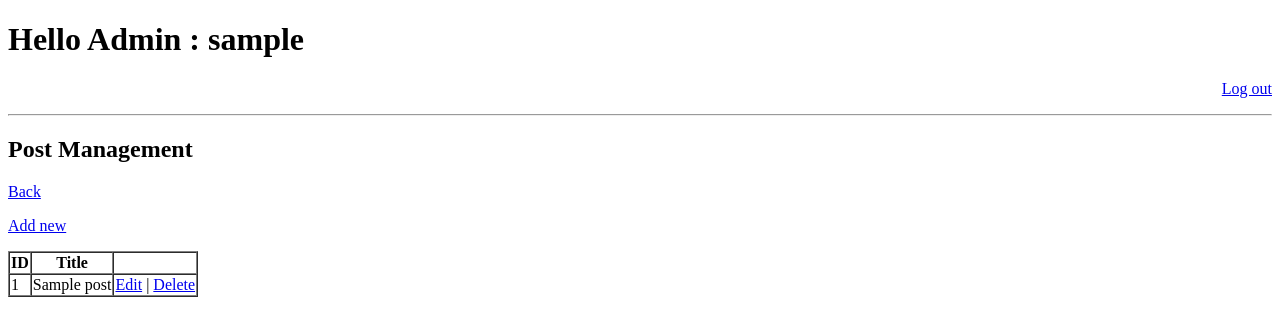
After one commit to namluu/php-pure, a PHP site: page /backend/post in a window 1280 px wide. The commit adds this page. Shown: the top 336 px of the page. Run offline with PHP 8.4, Linux system fonts and the light colour scheme; the visitor is signed in with stand-in values (Sample User, id 1); tables that the repository leaves empty hold one stand-in row (values such as "Sample post").

Commit message:
update admin post

```diff
--- a/controllers/backend.php
+++ b/controllers/backend.php
@@ -1,87 +1,6 @@
 <?php
 session_start();
 
-function backend_page()
-{
-    check_authentication();
-    require 'templates/backend/dashboard.php';
-}
-
-function check_authentication()
-{
-    if (!isset($_SESSION['username'])) {
-        header("Location: /backend/login");
-    }
-}
-
-function login_page()
-{
-    if (isset($_POST['username'])) {
-        $pwd_hashed = get_pwd_from_db($_POST['username']);
-        if (password_verify($_POST['password'], $pwd_hashed)) {
-            $_SESSION['username'] = $_POST['username'];
-            header("Location: /backend");
-        }
-    }
-
-    require 'templates/backend/login.php';
-}
-
-function logout_action(): void
-{
-    session_destroy();
-    header("Location: /backend/login");
-}
-
-function category_page(): void
-{
-    check_authentication();
-    $categories = get_categories();
-    require 'templates/backend/category.php';
-}
-
-function category_new(): void
-{
-    check_authentication();
-
-    if (isset($_POST['title'])) {
-        $data = [
-            'title' => $_POST['title'],
-            'content' => $_POST['content'],
-        ];
-        if (save_category($data)) {
-            header("Location: /backend/category");
-        }
-    }
-
-    require 'templates/backend/category_new.php';
-}
-
-function category_edit($id): void
-{
-    check_authentication();
-
-    if (isset($_POST['id'])) {
-        $data = [
-            'title' => $_POST['title'],
-            'content' => $_POST['content'],
-        ];
-        if (update_category($data, $id)) {
-            header("Location: /backend/category");
-        }
-    }
-
-    $category = get_category($id);
-    require 'templates/backend/category_edit.php';
-}
-
-function category_delete($id): void
-{
-    check_authentication();
-
-    if (delete_category($id)) {
-        header("Location: /backend/category");
-    }
-
-    header("Location: /backend/category");
-}
+require_once 'controllers/backend/dashboard.php';
+require_once 'controllers/backend/category.php';
+require_once 'controllers/backend/post.php';
--- /dev/null
+++ b/controllers/backend/category.php
@@ -0,0 +1,53 @@
+<?php
+function category_page(): void
+{
+    check_authentication();
+    $categories = get_categories();
+    require 'templates/backend/category.php';
+}
+
+function category_new(): void
+{
+    check_authentication();
+
+    if (isset($_POST['title'])) {
+        $data = [
+            'title' => $_POST['title'],
+            'content' => $_POST['content'],
+        ];
+        if (save_category($data)) {
+            header("Location: /backend/category");
+        }
+    }
+
+    require 'templates/backend/category_new.php';
+}
+
+function category_edit($id): void
+{
+    check_authentication();
+
+    if (isset($_POST['id'])) {
+        $data = [
+            'title' => $_POST['title'],
+            'content' => $_POST['content'],
+        ];
+        if (update_category($data, $id)) {
+            header("Location: /backend/category");
+        }
+    }
+
+    $category = get_category($id);
+    require 'templates/backend/category_edit.php';
+}
+
+function category_delete($id): void
+{
+    check_authentication();
+
+    if (delete_category($id)) {
+        header("Location: /backend/category");
+    }
+
+    header("Location: /backend/category");
+}
--- /dev/null
+++ b/controllers/backend/dashboard.php
@@ -0,0 +1,32 @@
+<?php
+function backend_page()
+{
+    check_authentication();
+    require 'templates/backend/dashboard.php';
+}
+
+function check_authentication()
+{
+    if (!isset($_SESSION['username'])) {
+        header("Location: /backend/login");
+    }
+}
+
+function login_page()
+{
+    if (isset($_POST['username'])) {
+        $pwd_hashed = get_pwd_from_db($_POST['username']);
+        if (password_verify($_POST['password'], $pwd_hashed)) {
+            $_SESSION['username'] = $_POST['username'];
+            header("Location: /backend");
+        }
+    }
+
+    require 'templates/backend/login.php';
+}
+
+function logout_action(): void
+{
+    session_destroy();
+    header("Location: /backend/login");
+}
--- /dev/null
+++ b/controllers/backend/post.php
@@ -0,0 +1,27 @@
+<?php
+function post_page(): void
+{
+    check_authentication();
+    $posts = get_posts();
+    require 'templates/backend/post.php';
+}
+
+function post_new(): void
+{
+    check_authentication();
+
+    if (isset($_POST['title'])) {
+        $data = [
+            'title' => $_POST['title'],
+            'content' => $_POST['content'],
+            'category_id' => $_POST['category_id'],
+        ];
+        if (save_post($data)) {
+            header("Location: /backend/post");
+        }
+    }
+
+    $categories = get_categories();
+
+    require 'templates/backend/post_new.php';
+}
--- a/index.php
+++ b/index.php
@@ -15,6 +15,8 @@ match (true) {
     $uri === '/backend/logout' => logout_action(),
     $uri === '/backend/category' => category_page(),
     $uri === '/backend/category/new' => category_new(),
+    $uri === '/backend/post' => post_page(),
+    $uri === '/backend/post/new' => post_new(),
     $editCategoryId !== null => category_edit($editCategoryId),
     $deleteCategoryId !== null => category_delete($deleteCategoryId),
     default => not_found()
--- a/models/database.php
+++ b/models/database.php
@@ -111,3 +111,47 @@ function delete_category($id)
     close_database_connection($connection);
     return $affected;
 }
+
+function get_posts()
+{
+    $connection = open_database_connection();
+
+    $statement = $connection->query('SELECT * FROM cms_post');
+    $statement->execute();
+
+    $rows = $statement->fetchAll(PDO::FETCH_OBJ);
+
+    close_database_connection($connection);
+
+    return $rows;
+}
+
+function get_post($id)
+{
+    $connection = open_database_connection();
+
+    $statement = $connection->prepare('SELECT * FROM cms_post WHERE id = :id');
+    $statement->bindValue(':id', $id, PDO::PARAM_INT);
+    $statement->execute();
+
+    $row = $statement->fetch(PDO::FETCH_OBJ);
+
+    close_database_connection($connection);
+
+    return $row;
+}
+
+function save_post($data): bool
+{
+    $connection = open_database_connection();
+
+    $statement = $connection->prepare('INSERT INTO cms_post (title, content, category_id) VALUES (:title, :content, :category_id)');
+    $statement->bindValue(':title', $data['title']);
+    $statement->bindValue(':content', $data['content']);
+    $statement->bindValue(':category_id', $data['category_id']);
+    $affected = $statement->execute();
+
+    close_database_connection($connection);
+
+    return $affected;
+}
--- a/templates/backend/dashboard.php
+++ b/templates/backend/dashboard.php
@@ -2,6 +2,7 @@
 <?php ob_start() ?>
 <ul>
     <li><a href="/backend/category">Manage Category</a></li>
+    <li><a href="/backend/post">Manage Post</a></li>
 </ul>
 <?php $content = ob_get_clean() ?>
 
--- /dev/null
+++ b/templates/backend/post.php
@@ -0,0 +1,23 @@
+<?php $title = 'Post Management' ?>
+<?php ob_start() ?>
+<h2><?= $title ?></h2>
+<p><a href="/backend">Back</a></p>
+<p><a href="/backend/post/new">Add new</a></p>
+<table border="1" cellspacing="0">
+    <tr>
+        <th>ID</th>
+        <th>Title</th>
+        <th></th>
+    </tr>
+    <?php foreach($posts as $post): ?>
+    <tr>
+        <td><?= $post->id ?></td>
+        <td><?= $post->title ?></td>
+        <td><a href="/backend/post/edit/<?= $post->id ?>">Edit</a> | <a href="/backend/post/delete/<?= $post->id ?>">Delete</a></td>
+    </tr>
+    <?php endforeach; ?>
+</table>
+
+<?php $content = ob_get_clean() ?>
+
+<?php include 'layout.php' ?>
```
Also changed, not shown: db/db_20260324.sql (+11 -1 lines), templates/backend/post_new.php (added, +21 -0 lines).
